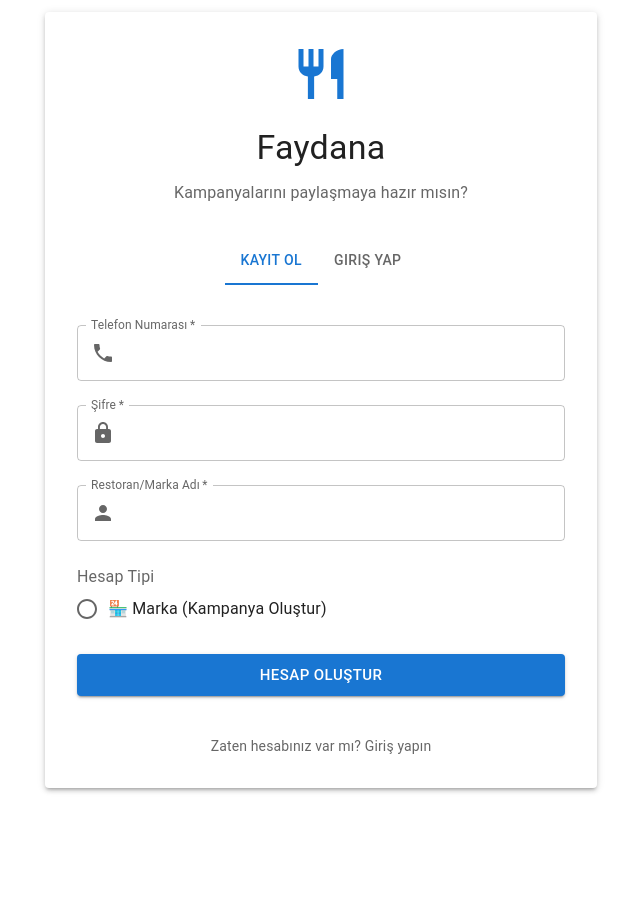
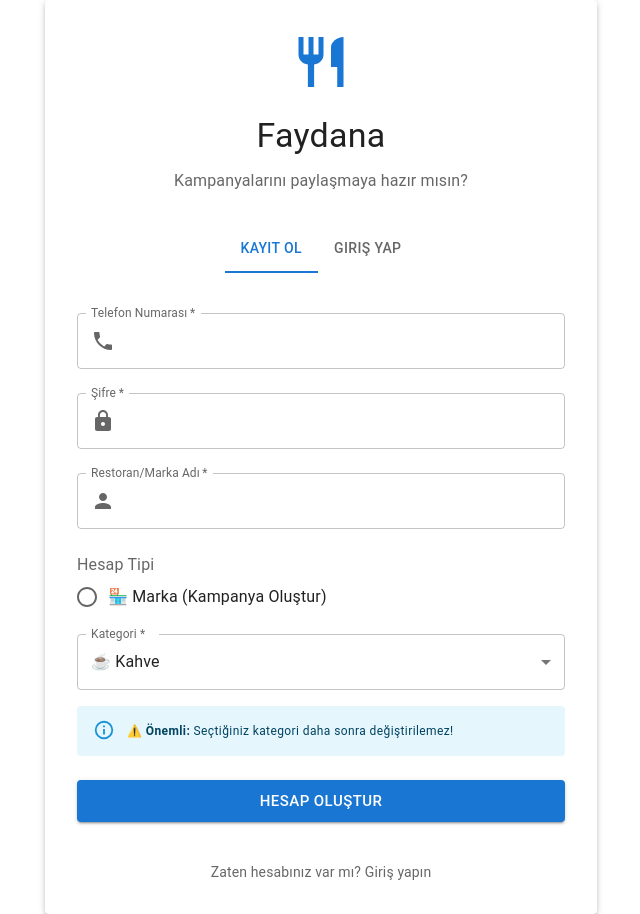
Before and after one commit to alperenyurdakul/pushdashboard, a React (Create React App) app: page / in a window 1280 px wide. Shown: the whole page, without its empty margins (319-959 px from the left). Before the commit the page ends 800 px from the top, so only its background shows below. Built offline with nearby package versions, Linux system fonts and the light colour scheme.

Commit message:
Version 1.1.1

```diff
--- a/src/pages/BrandProfile.js
+++ b/src/pages/BrandProfile.js
@@ -335,7 +335,7 @@ function BrandProfile({ currentUser, setCurrentUser }) {
                   value={formData.category}
                   label="Kategori"
                   onChange={(e) => handleInputChange('category', e.target.value)}
-                  disabled={!editing}
+                  disabled={true}
                 >
                   {categories.map((category) => (
                     <MenuItem key={category} value={category}>
@@ -344,6 +344,11 @@ function BrandProfile({ currentUser, setCurrentUser }) {
                   ))}
                 </Select>
               </FormControl>
+              <Alert severity="warning" sx={{ mb: 2 }}>
+                <Typography variant="caption">
+                  ⚠️ Kategori kayıt sırasında seçilmiştir ve değiştirilemez
+                </Typography>
+              </Alert>
             </CardContent>
           </Card>
         </Grid>
--- a/src/screens/LoginScreen.js
+++ b/src/screens/LoginScreen.js
@@ -18,6 +18,9 @@ import {
   RadioGroup,
   FormControlLabel,
   Radio,
+  Select,
+  MenuItem,
+  InputLabel,
 } from '@mui/material';
 import {
   Restaurant,
@@ -34,7 +37,8 @@ function LoginScreen({ onLogin }) {
     phone: '',
     password: '',
     name: '',
-    userType: 'customer'
+    userType: 'customer',
+    category: 'Kahve'
   });
 
   const handleInputChange = (field, value) => {
@@ -104,7 +108,7 @@ function LoginScreen({ onLogin }) {
   const handleTabChange = (event, newValue) => {
     setActiveTab(newValue);
     setError('');
-    setFormData({ phone: '', password: '', name: '', userType: 'customer' });
+    setFormData({ phone: '', password: '', name: '', userType: 'customer', category: 'Kahve' });
   };
 
   return (
@@ -192,6 +196,29 @@ function LoginScreen({ onLogin }) {
                     />
                   </RadioGroup>
                 </FormControl>
+
+                {/* Kategori Seçimi */}
+                <FormControl fullWidth sx={{ mt: 2 }}>
+                  <InputLabel>Kategori *</InputLabel>
+                  <Select
+                    value={formData.category}
+                    onChange={(e) => handleInputChange('category', e.target.value)}
+                    label="Kategori *"
+                    required
+                  >
+                    <MenuItem value="Kahve">☕ Kahve</MenuItem>
+                    <MenuItem value="Yiyecek">🍽️ Yiyecek</MenuItem>
+                    <MenuItem value="Bar/Pub">🍺 Bar/Pub</MenuItem>
+                    <MenuItem value="Giyim">👕 Giyim</MenuItem>
+                    <MenuItem value="Kuaför">✂️ Kuaför</MenuItem>
+                  </Select>
+                </FormControl>
+
+                <Alert severity="info" sx={{ mt: 2 }}>
+                  <Typography variant="caption">
+                    ⚠️ <strong>Önemli:</strong> Seçtiğiniz kategori daha sonra değiştirilemez!
+                  </Typography>
+                </Alert>
               </>
             )}
 
```
